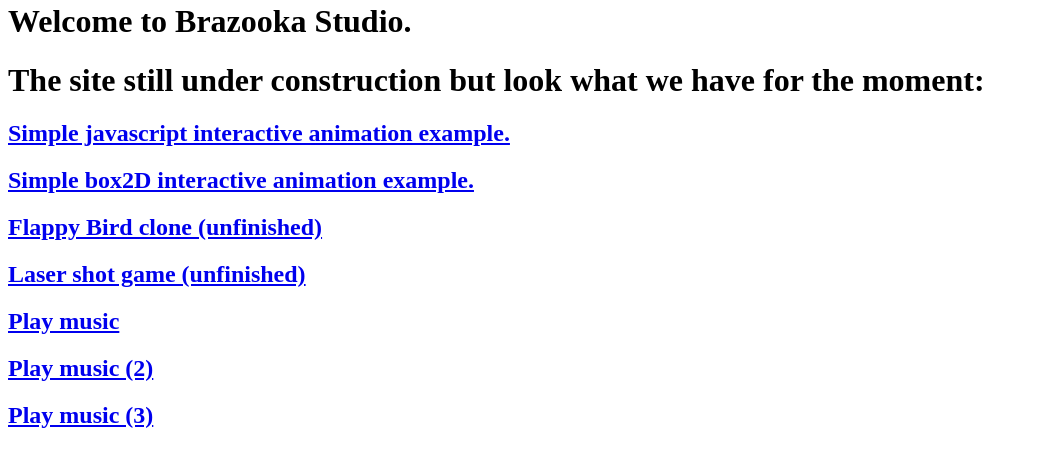
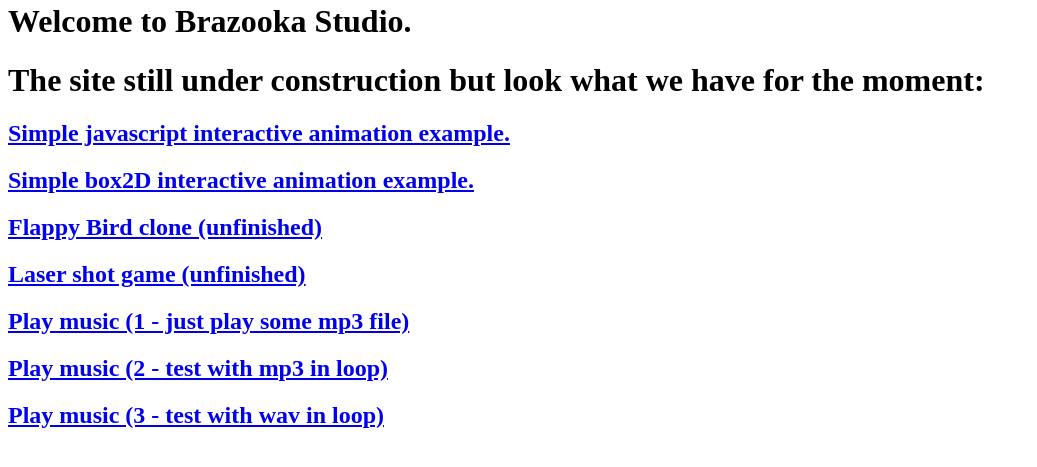
Before and after one commit to MarceloBRAmaral/atomproj03, a plain HTML site: page index.html in a window 1280 px wide. Shown: the part 211-678 px from the top of the page, without its empty margins (0-1037 px from the left). Drawn offline with Linux system fonts and the light colour scheme.

Commit message:
changed text of play links

```diff
--- a/index.html
+++ b/index.html
@@ -20,9 +20,9 @@
              <h2><a href="box2DBalls/game02.html">Simple box2D interactive animation example.</a></h2>
              <h2><a href="dist/bird.html">Flappy Bird clone (unfinished)</a></h2>
              <h2><a href="laser/game03.html">Laser shot game (unfinished)</a></h2>
-             <h2><a href="music/music.html">Play music</a></h2>
-             <h2><a href="music2/music2.html">Play music (2)</a></h2>
-             <h2><a href="music3/music3.html">Play music (3)</a></h2>
+             <h2><a href="music/music.html">Play music (1 - just play some mp3 file)</a></h2>
+             <h2><a href="music2/music2.html">Play music (2 - test with mp3 in loop)</a></h2>
+             <h2><a href="music3/music3.html">Play music (3 - test with wav in loop)</a></h2>
             </div>
         </div>
     </header>
```
